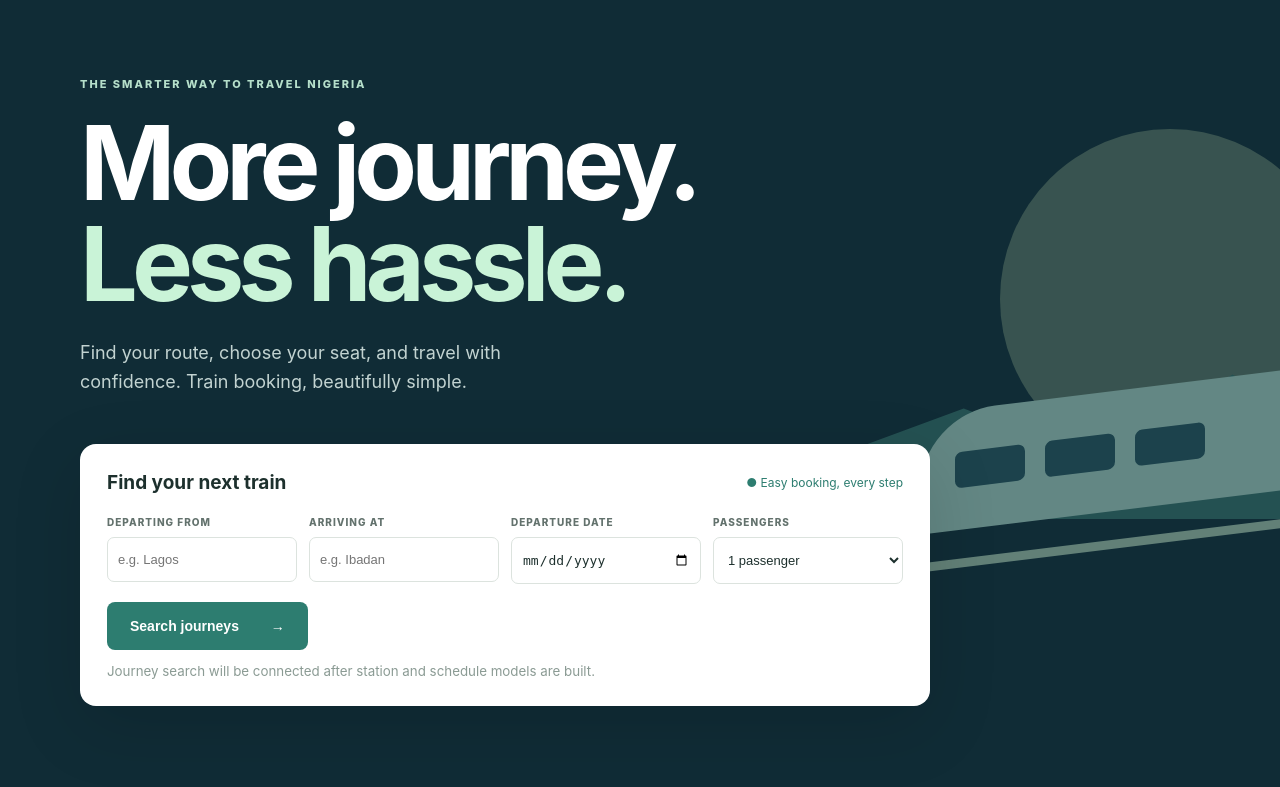
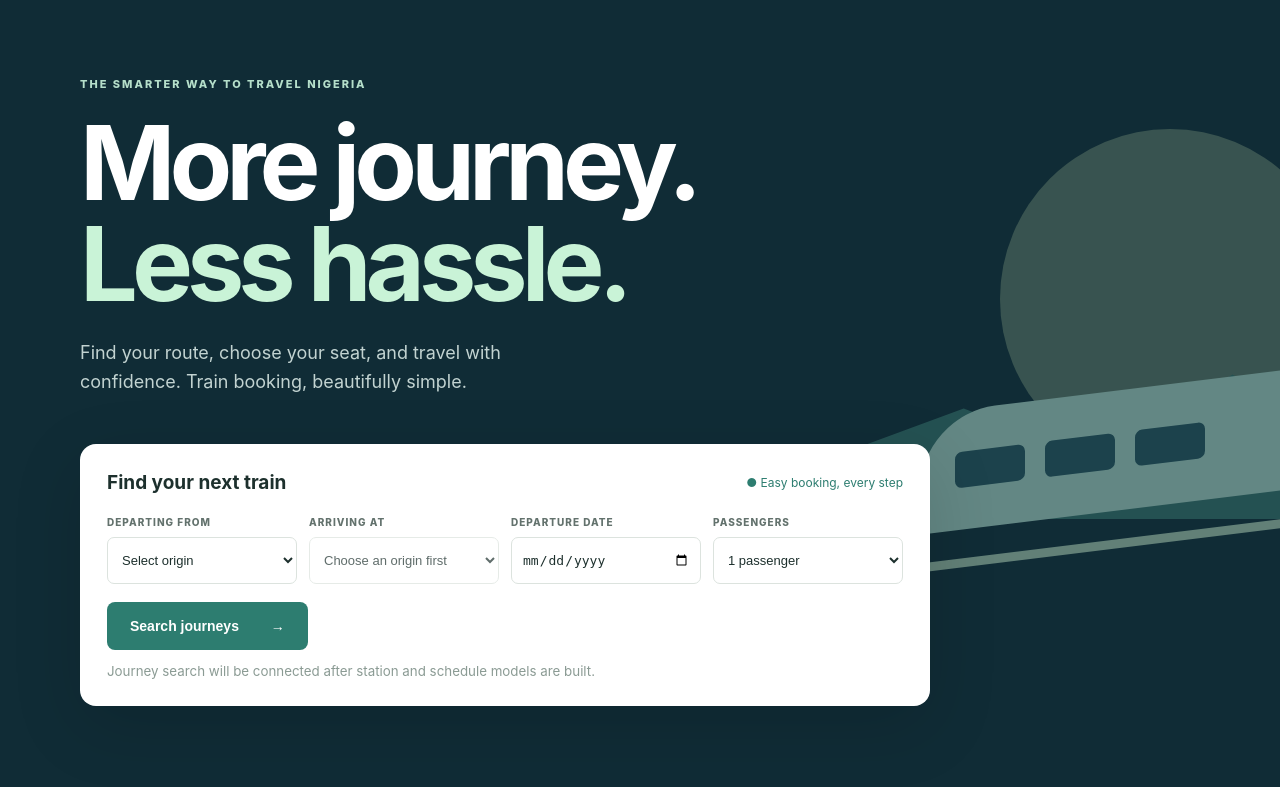
Before and after one commit to Ahdams/Train-booking-system-django, a Django app: page / in a window 1280 px wide. Shown: the part 91-878 px from the top of the page. Run offline with Django 5.2, Linux system fonts and the light colour scheme; data that the repository does not hold is empty.

Commit message:
feat: connect homepage station selection to active routes

```diff
--- a/templates/core/home.html
+++ b/templates/core/home.html
@@ -4,12 +4,12 @@
 <head>
 <meta charset="utf-8"><meta name="viewport" content="width=device-width,initial-scale=1">
 <title>RailFlow — Travel better by train</title>
-<link rel="stylesheet" href="{% static 'css/site.css' %}">
+<link rel="stylesheet" href="{% static 'css/site.css' %}"><script defer src="{% static 'js/route-search.js' %}"></script>
 </head>
 <body>
 <header class="nav wrap"><a class="brand" href="/"><span class="brand-icon">↗</span> RailFlow</a><nav><a href="#why">Why RailFlow</a><a href="#journeys">Explore routes</a><a href="/admin/">Admin</a></nav><a class="nav-cta" href="#search">Plan a journey ↗</a></header>
 <main>
-<section class="hero"><div class="wrap hero-inner"><div class="eyebrow">THE SMARTER WAY TO TRAVEL NIGERIA</div><h1>More journey.<br><em>Less hassle.</em></h1><p class="intro">Find your route, choose your seat, and travel with confidence. Train booking, beautifully simple.</p><div class="search-panel" id="search"><div class="panel-top"><strong>Find your next train</strong><span>● Easy booking, every step</span></div><form method="get" action="#search"><div class="form-grid"><label>DEPARTING FROM<input name="from" placeholder="e.g. Lagos" required></label><label>ARRIVING AT<input name="to" placeholder="e.g. Ibadan" required></label><label>DEPARTURE DATE<input type="date" name="date"></label><label>PASSENGERS<select name="passengers"><option>1 passenger</option><option>2 passengers</option><option>3 passengers</option><option>4 passengers</option></select></label></div><button type="submit">Search journeys <span>→</span></button></form><small>Journey search will be connected after station and schedule models are built.</small></div></div><div class="hero-art" aria-hidden="true"><div class="sun"></div><div class="horizon"></div><div class="rail-line"></div><div class="train-shape"><div class="window"></div><div class="window"></div><div class="window"></div></div></div></section>
+<section class="hero"><div class="wrap hero-inner"><div class="eyebrow">THE SMARTER WAY TO TRAVEL NIGERIA</div><h1>More journey.<br><em>Less hassle.</em></h1><p class="intro">Find your route, choose your seat, and travel with confidence. Train booking, beautifully simple.</p><div class="search-panel" id="search"><div class="panel-top"><strong>Find your next train</strong><span>● Easy booking, every step</span></div><form method="get" action="#search"><div class="form-grid"><label>DEPARTING FROM<select name="from" required><option value="">Loading stations...</option></select></label><label>ARRIVING AT<select name="to" required disabled><option value="">Choose an origin first</option></select></label><label>DEPARTURE DATE<input type="date" name="date"></label><label>PASSENGERS<select name="passengers"><option>1 passenger</option><option>2 passengers</option><option>3 passengers</option><option>4 passengers</option></select></label></div><button type="submit">Search journeys <span>→</span></button></form><small>Journey search will be connected after station and schedule models are built.</small></div></div><div class="hero-art" aria-hidden="true"><div class="sun"></div><div class="horizon"></div><div class="rail-line"></div><div class="train-shape"><div class="window"></div><div class="window"></div><div class="window"></div></div></div></section>
 <section class="features wrap" id="why"><div><span class="kicker">BUILT AROUND YOUR JOURNEY</span><h2>A better way<br>to get there.</h2></div><div class="feature"><span>01 /</span><h3>Find the right route</h3><p>Browse stations and compare available departures in one place.</p></div><div class="feature"><span>02 /</span><h3>Your seat, your choice</h3><p>Choose a coach and seat with a clear, simple seat map.</p></div><div class="feature"><span>03 /</span><h3>Everything in one place</h3><p>Keep tickets, trips, and booking updates together.</p></div></section>
 <section class="footer-banner" id="journeys"><div class="wrap"><span class="kicker">YOUR NEXT DESTINATION AWAITS</span><h2>Good journeys<br>start here.</h2><p>RailFlow · A train booking system built for Nigeria.</p></div></section>
 </main><footer class="wrap">© RailFlow · Student project <span>Made for smoother journeys</span></footer>
```
